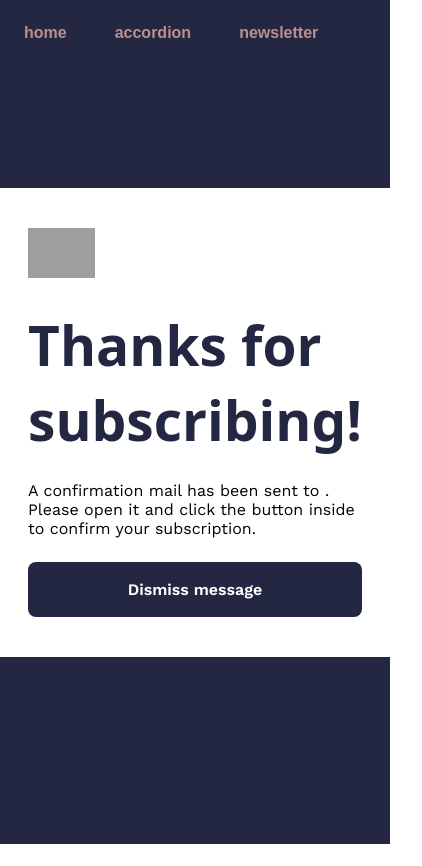
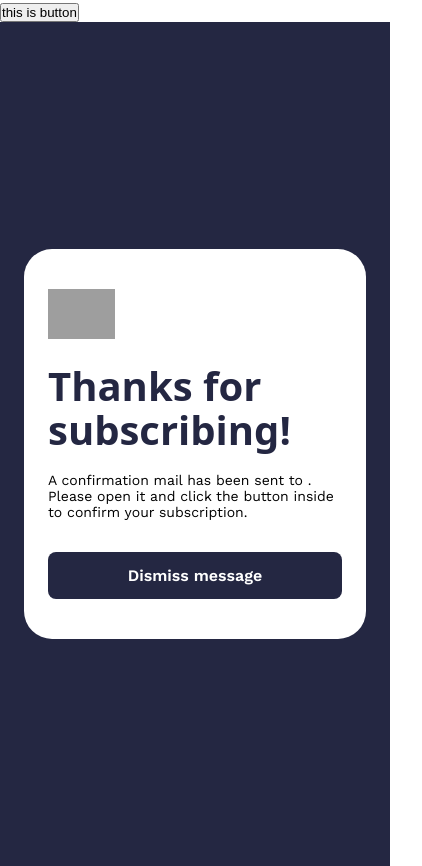
Before and after one commit to VictorMo101/nuxt-frontend-mentor-playground, a Nuxt app: page /newsletter/sucess in a window 390 px wide. Shown: the whole page, 422 px wide, since content can reach past the window. Before the commit the page ends 844 px from the top, so only its background shows below. Built offline with nearby package versions, Linux system fonts and the light colour scheme; grey boxes are pictures that could not be loaded.

Commit message:
mobile stuff

```diff
--- a/components/app/navbar.vue
+++ b/components/app/navbar.vue
@@ -1,8 +1,27 @@
+<script setup>
+import { ref } from 'vue';
+
+let burgerClosed = ref(false);
+
+const burger = () => {
+    burgerClosed.value = !burgerClosed.value;
+}
+
+</script>
+
 <template>
     <div class="headerWrap">
         <NuxtLink href="/"><p>home</p></NuxtLink>
         <NuxtLink href="/accordion"><p>accordion</p></NuxtLink>
         <NuxtLink href="/newsletter"><p>newsletter</p></NuxtLink>
+    </div>
+    <div class="mobileHeaderWrap">
+        <button @click="burger"> this is button</button>
+        <div v-if="burgerClosed">
+            <NuxtLink href="/"><p>home</p></NuxtLink>
+            <NuxtLink href="/accordion"><p>accordion</p></NuxtLink>
+            <NuxtLink href="/newsletter"><p>newsletter</p></NuxtLink>
+        </div>
     </div>
 </template>
 
@@ -25,4 +44,17 @@
     transition: all 150ms ease-in-out;
 }
 
+.mobileHeaderWrap {
+    display: none;
+}
+
+@media (max-width: 768px) {
+    .mobileHeaderWrap {
+        display: block;
+    }
+
+    .headerWrap {
+        display: none;
+    }
+}
 </style>
--- a/nuxt.config.ts
+++ b/nuxt.config.ts
@@ -4,4 +4,12 @@ export default defineNuxtConfig({
   devtools: { enabled: true },
   pages: true,
   css: ["./assets/css/main.css"],
+
+  app: {
+    head: {
+      htmlAttrs: {
+        lang: 'en'
+      }
+    }
+  }
 });
--- a/pages/index.vue
+++ b/pages/index.vue
@@ -20,6 +20,7 @@
 }
 
 .welcome {
+    margin: 20px;
     height: 70vh;
     max-height: 600px;
     max-width: 600px;
--- a/pages/newsletter/index.vue
+++ b/pages/newsletter/index.vue
@@ -64,7 +64,9 @@ li {
 
 .wrapper {
     background-color: hsl(234, 29%, 20%);
+
     height: 100vh;
+    max-height: 100%;
     width: 100%;
     display: flex;
     align-items: center;
@@ -72,8 +74,7 @@ li {
 }
 
 .newsWrapper {
-    transform:scale(80%);
-
+    border: 2px solid black;
     width: 100%;
     max-width: 1000px;
     background-color: #fff;
@@ -189,4 +190,31 @@ li {
     display: flex;
     flex-direction: column;
 }
+
+@media (max-width: 768px) {
+
+    .wrapper {
+        padding: 0;
+        align-items: flex-start;
+    }
+    .newsWrapper {
+        display: flex;
+        flex-direction: column;
+    }
+
+    .newsImg img {
+        border-radius: 0 0 16px 16px;
+        content: url('/assets/images/illustration-sign-up-mobile.svg'); /* Switch to mobile img if available */
+    }
+
+    .newsForm {
+        padding: 40px 24px;
+        flex: none;
+        margin: 0;
+    }
+
+    .newsForm h1 {
+        font-size: 40px;
+    }
+}
 </style>
--- a/pages/newsletter/sucess/index.vue
+++ b/pages/newsletter/sucess/index.vue
@@ -37,6 +37,7 @@ li {
     justify-content: center;
 
     .thanksWrap {
+        margin: 20px;
         height: auto;
         width: 500px;
         border-radius: 28px;
@@ -81,4 +82,39 @@ li {
         }
     }
 }
+
+@media (max-width: 550px) {
+    .wrapper {
+        padding: 24px;
+    }
+
+    .wrapper .thanksWrap {
+        width: 100%;
+        max-width: 400px;
+        margin: 0;
+    }
+
+    .wrapper .thanksWrap .elements {
+        margin: 40px 24px;
+    }
+
+.wrapper .thanksWrap .elements h1 {
+    font-size: 40px;
+    line-height: 1.1;
+    margin-top: 20px;
+    hyphens: auto;
+    word-wrap: break-word;
+    max-width: 100%;
+}
+
+    .wrapper .thanksWrap .elements p {
+        font-size: 14px;
+        margin-top: 20px;
+    }
+
+    .wrapper .thanksWrap .elements button {
+        margin-top: 32px;
+        padding: 14px 0;
+    }
+}
 </style>
```
Lines whose indentation alone changed are shown as unchanged.
